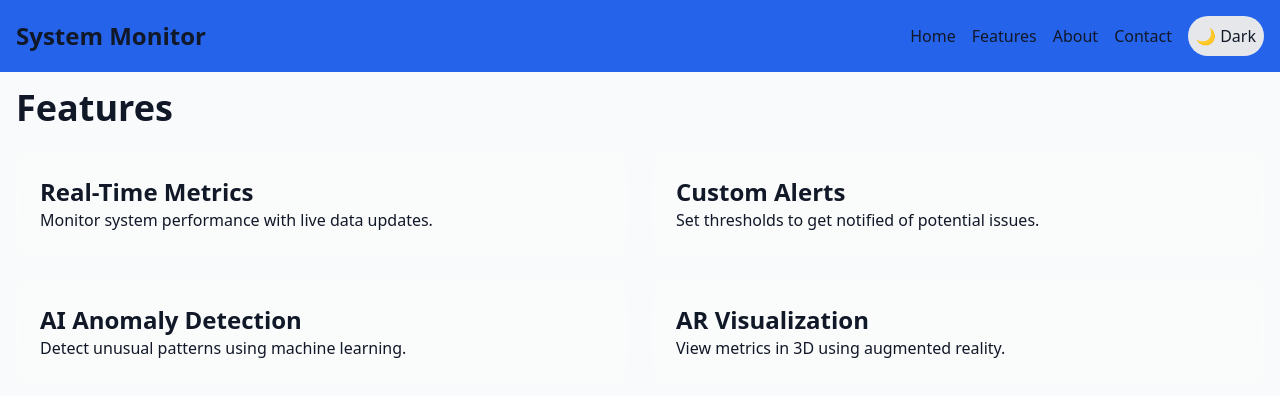
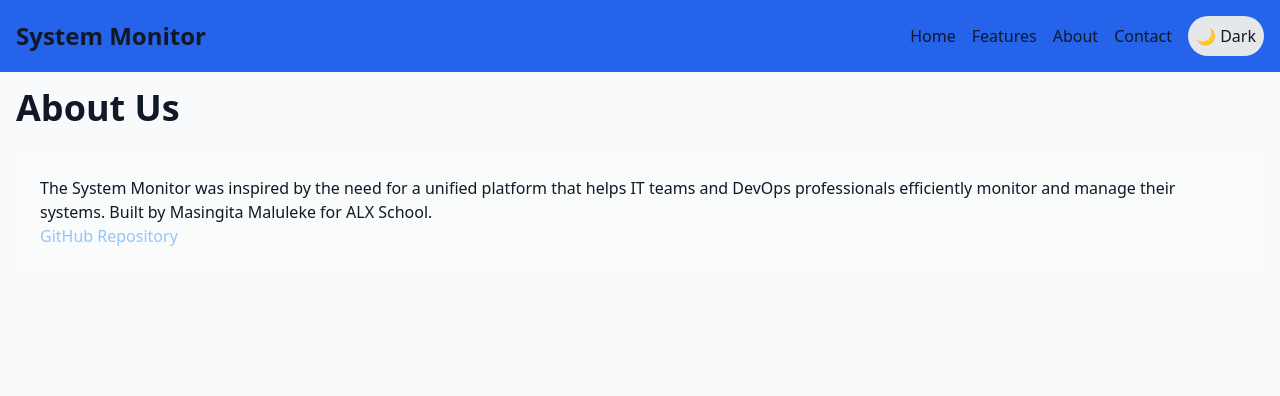
Before and after one commit to Tinyu01/system-monitoring-dashboard, a React (Create React App) app in the folder frontend/: page /about in a window 1280 px wide. Shown: the top 396 px of the page. Built offline with nearby package versions, Linux system fonts and the light colour scheme.

Commit message:
Fixing About page

```diff
--- a/frontend/src/pages/About.js
+++ b/frontend/src/pages/About.js
@@ -1,27 +1,17 @@
-function Features() {
+function About() {
   return (
     <div className="container mx-auto p-4">
-      <h1 className="text-4xl font-bold mb-6">Features</h1>
-      <div className="grid grid-cols-1 md:grid-cols-2 gap-6">
-        <div className="glass-effect p-6 rounded-lg">
-          <h2 className="text-2xl font-semibold">Real-Time Metrics</h2>
-          <p>Monitor system performance with live data updates.</p>
-        </div>
-        <div className="glass-effect p-6 rounded-lg">
-          <h2 className="text-2xl font-semibold">Custom Alerts</h2>
-          <p>Set thresholds to get notified of potential issues.</p>
-        </div>
-        <div className="glass-effect p-6 rounded-lg">
-          <h2 className="text-2xl font-semibold">AI Anomaly Detection</h2>
-          <p>Detect unusual patterns using machine learning.</p>
-        </div>
-        <div className="glass-effect p-6 rounded-lg">
-          <h2 className="text-2xl font-semibold">AR Visualization</h2>
-          <p>View metrics in 3D using augmented reality.</p>
-        </div>
+      <h1 className="text-4xl font-bold mb-6">About Us</h1>
+      <div className="glass-effect p-6 rounded-lg">
+        <p>
+          The System Monitor was inspired by the need for a unified platform that helps IT teams and DevOps professionals efficiently monitor and manage their systems. Built by Masingita Maluleke for ALX School.
+        </p>
+        <a href="https://github.com/yourusername/system-monitor" className="text-blue-300 hover:underline">
+          GitHub Repository
+        </a>
       </div>
     </div>
   );
 }
 
-export default Features;
+export default About;
```
